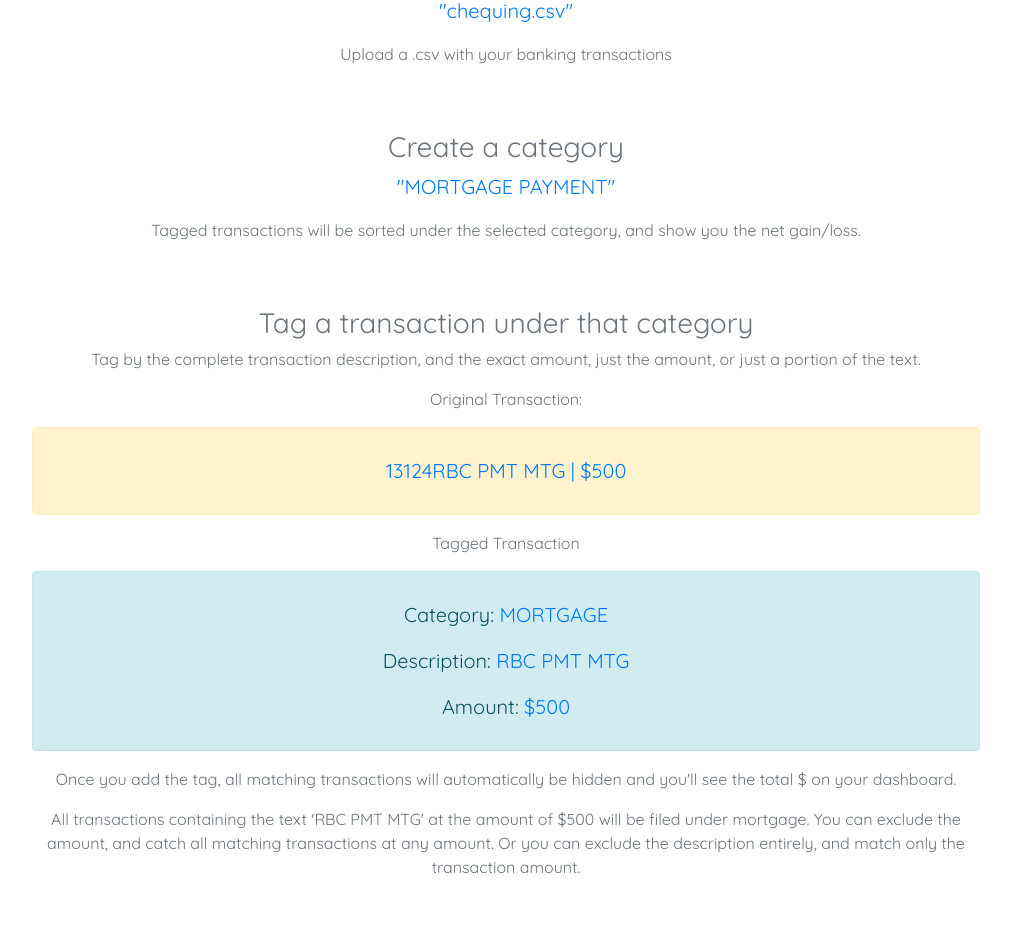
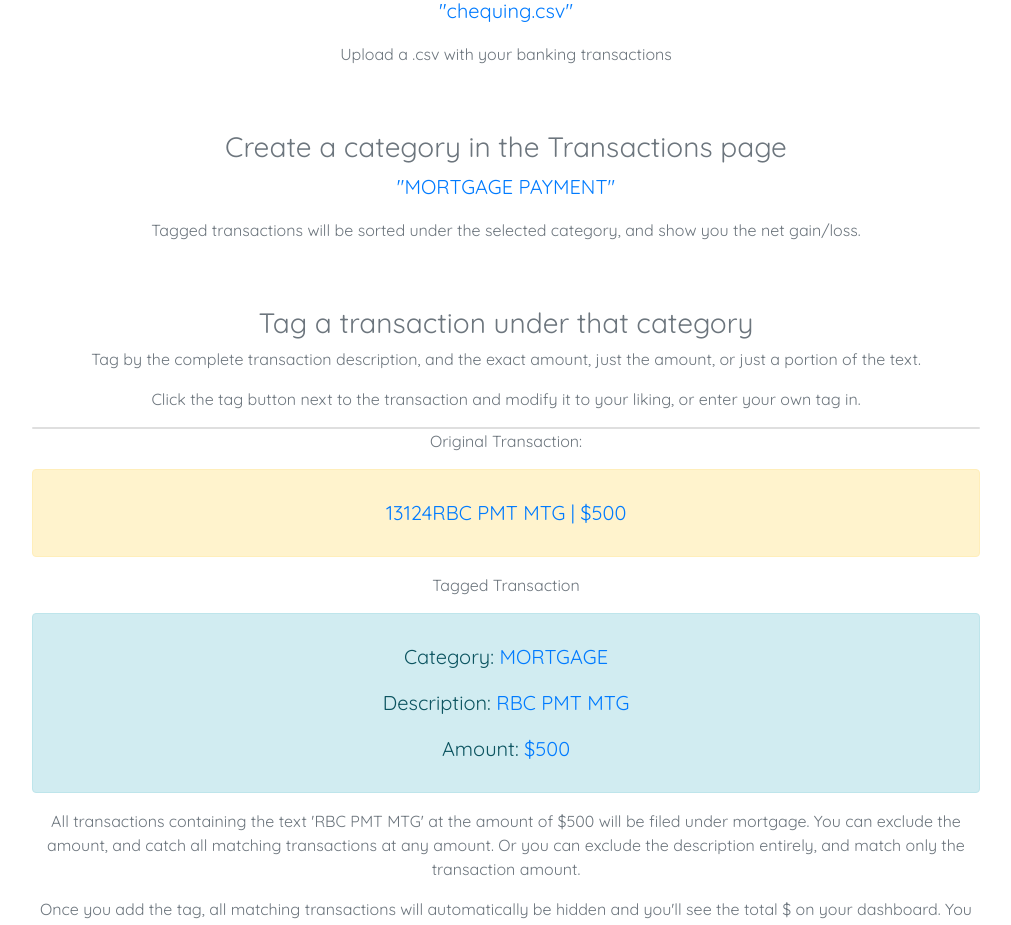
Before and after one commit to WarrenJohn/keepsimplebooks, a Vue app in the folder client/: page / in a window 1280 px wide. Shown: the part 1340-2265 px from the top of the page, without its empty margins (134-1145 px from the left). Built offline with nearby package versions, Linux system fonts and the light colour scheme.

Commit message:
added text to home page

```diff
--- a/client/src/views/Home.vue
+++ b/client/src/views/Home.vue
@@ -80,7 +80,7 @@
 
         <b-row class="text-center mt-5">
             <b-col class="text-muted">
-                <h3>Create a category</h3>
+                <h3>Create a category in the Transactions page</h3>
                 <p class="lead text-primary">"MORTGAGE PAYMENT"</p>
                 <p>Tagged transactions will be sorted under the selected category, and show you the net gain/loss.</p>
                 <i class="far fa-folder-open fa-7x"></i>
@@ -90,8 +90,12 @@
         <b-row class="text-center mt-5">
             <b-col class="text-muted">
                 <h3>Tag a transaction under that category</h3>
-                <p>Tag by the complete transaction description, and the exact amount, just the amount, or just a portion of the text. </p>
+                <p>Tag by the complete transaction description, and the exact amount, just the amount, or just a portion of the text.</p>
                 <i class="fas fa-tags fa-7x mb-5"></i>
+                <p>Click the tag button next to the transaction and modify it to your liking, or enter your own tag in.</p>
+                <div class="card">
+
+                </div>
                 <p>Original Transaction:</p>
                 <b-alert variant="warning" show>
                     <p class="lead text-primary mt-3">13124RBC PMT MTG | $500</p>
@@ -102,12 +106,13 @@
                     <p class="lead">Description: <b class="text-primary">RBC PMT MTG</b></p>
                     <p class="lead">Amount: <b class="text-primary">$500</b></p>
                 </b-alert>
-                <p>Once you add the tag, all matching transactions will automatically be hidden and you'll see the total $ on your dashboard.</p>
                 <p>
                     All transactions containing the text 'RBC PMT MTG' at the amount of $500 will be filed under mortgage.
                     You can exclude the amount, and catch all matching transactions at any amount. Or you can exclude the description entirely, and
                     match only the transaction amount.
                 </p>
+                <p>Once you add the tag, all matching transactions will automatically be hidden and you'll see the total $ on your dashboard.
+                    You can always remove tags and categories in the dashboard page.</p>
             </b-col>
         </b-row>
 
```
